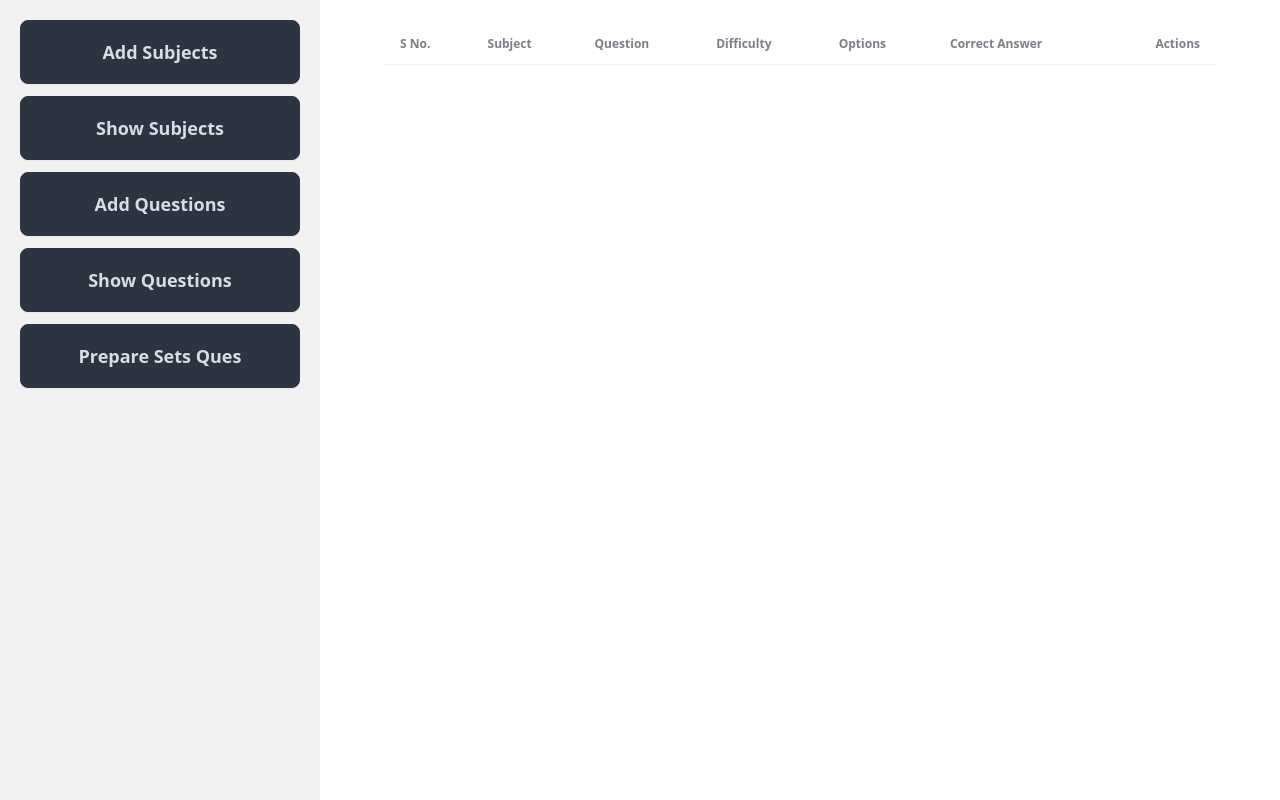
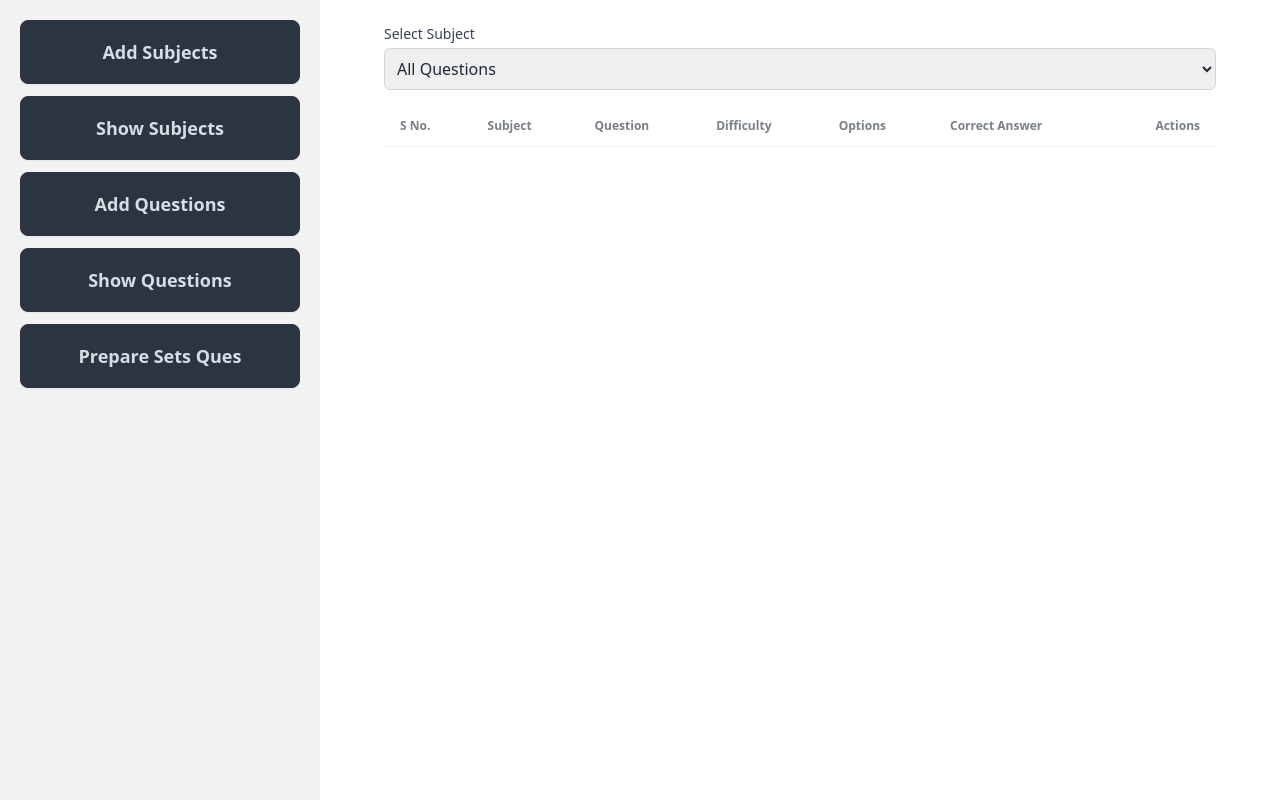
Before and after one commit to whyehtasam/exam-management-system, a React (Vite) app: page /showQuestions in a window 1280 px wide. Built offline with nearby package versions, Linux system fonts and the light colour scheme.

Commit message:
Update ShowQuestions component to filter questions by subject

```diff
--- a/src/App.jsx
+++ b/src/App.jsx
@@ -30,7 +30,7 @@ function App() {
             <Route path="/" element={<AddSubject subjects={subjects} setSubjects={setSubjects} />} />
             <Route path="/showSubjects" element={<ShowSubjects subjects={subjects} />} />
             <Route path="/addQuestions" element={<AddQuestions subjects={subjects} questions={questions} setQuestions={setQuestions}/>} />
-            <Route path="/showQuestions" element={<ShowQuestions questions={questions} setQuestions={setQuestions}/>} />
+            <Route path="/showQuestions" element={<ShowQuestions questions={questions} setQuestions={setQuestions} subjects={subjects}/>} />
           </Routes>
 
         </div>
--- a/src/components/ShowQuestions.jsx
+++ b/src/components/ShowQuestions.jsx
@@ -1,8 +1,33 @@
-import React from 'react'
+import {useState} from 'react'
 
-const ShowQuestions = ({questions,setQuestions}) => {
+const ShowQuestions = ({subjects,questions}) => {
+    const [selectedSubject, setSelectedSubject] = useState('All Questions');
+
+    const filteredQuestions = selectedSubject === 'All Questions'
+      ? questions
+      : questions.filter(question => question.subject === selectedSubject);
+
   return (
     <section className='px-16 py-6'>
+          <div className="mb-4">
+        <label htmlFor="subject" className="block text-sm font-medium text-gray-700">
+          Select Subject
+        </label>
+        <select
+          id="subject"
+          name="subject"
+          value={selectedSubject}
+          onChange={(e) => setSelectedSubject(e.target.value)}
+          className="mt-1 p-2 block w-full border border-gray-300 rounded-md"
+        >
+          <option value="All Questions">All Questions</option>
+          {subjects.map((subject, index) => (
+            <option key={index} value={subject}>
+              {subject}
+            </option>
+          ))}
+        </select>
+      </div>
          <table className="table w-full">
         <thead>
           <tr>
@@ -16,7 +41,7 @@ const ShowQuestions = ({questions,setQuestions}) => {
           </tr>
         </thead>
         <tbody>
-          {questions.map((question, index) => (
+          {filteredQuestions.map((question, index) => (
             <tr key={index}>
               <td>{index + 1}</td>
               <td>{question.subject}</td>
```
